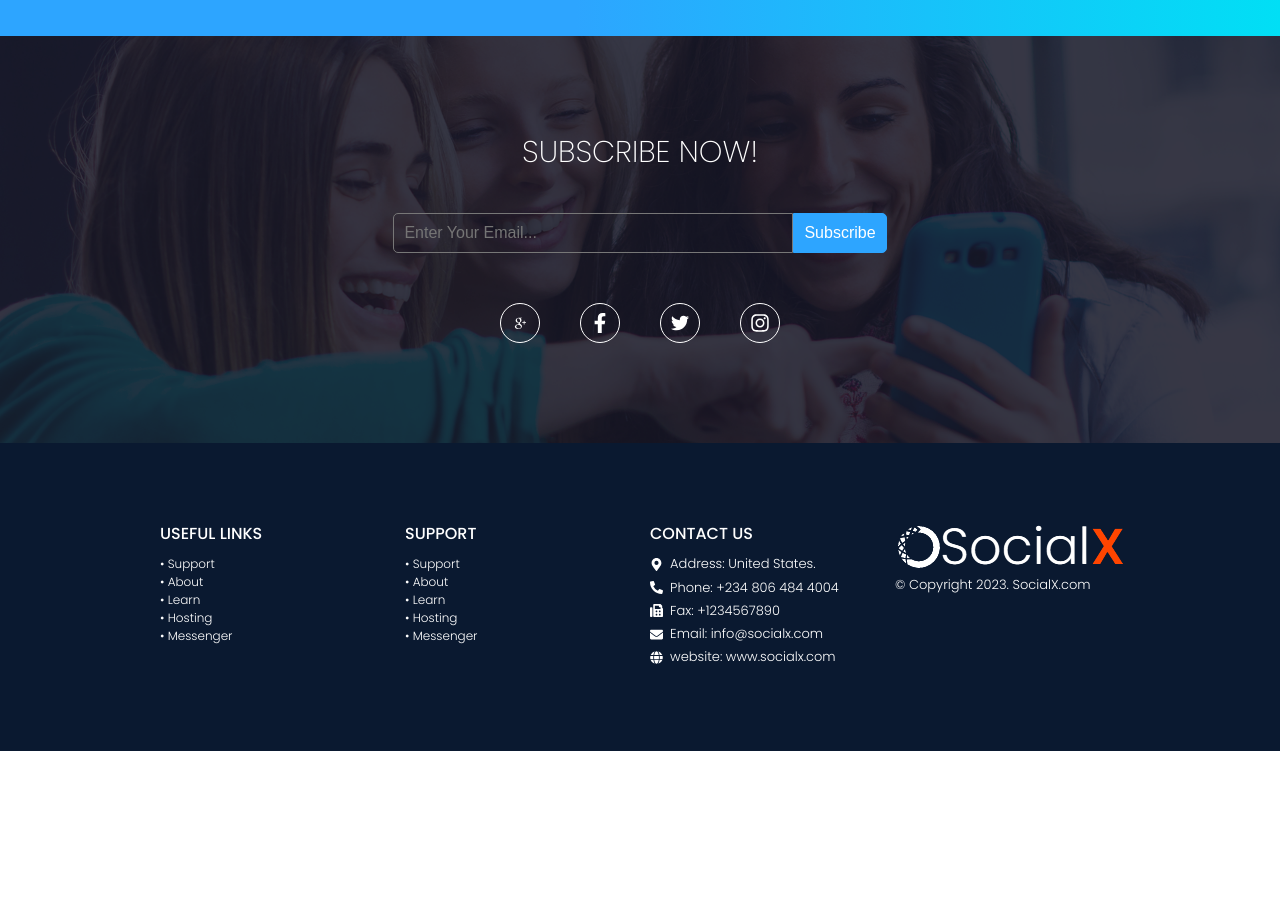
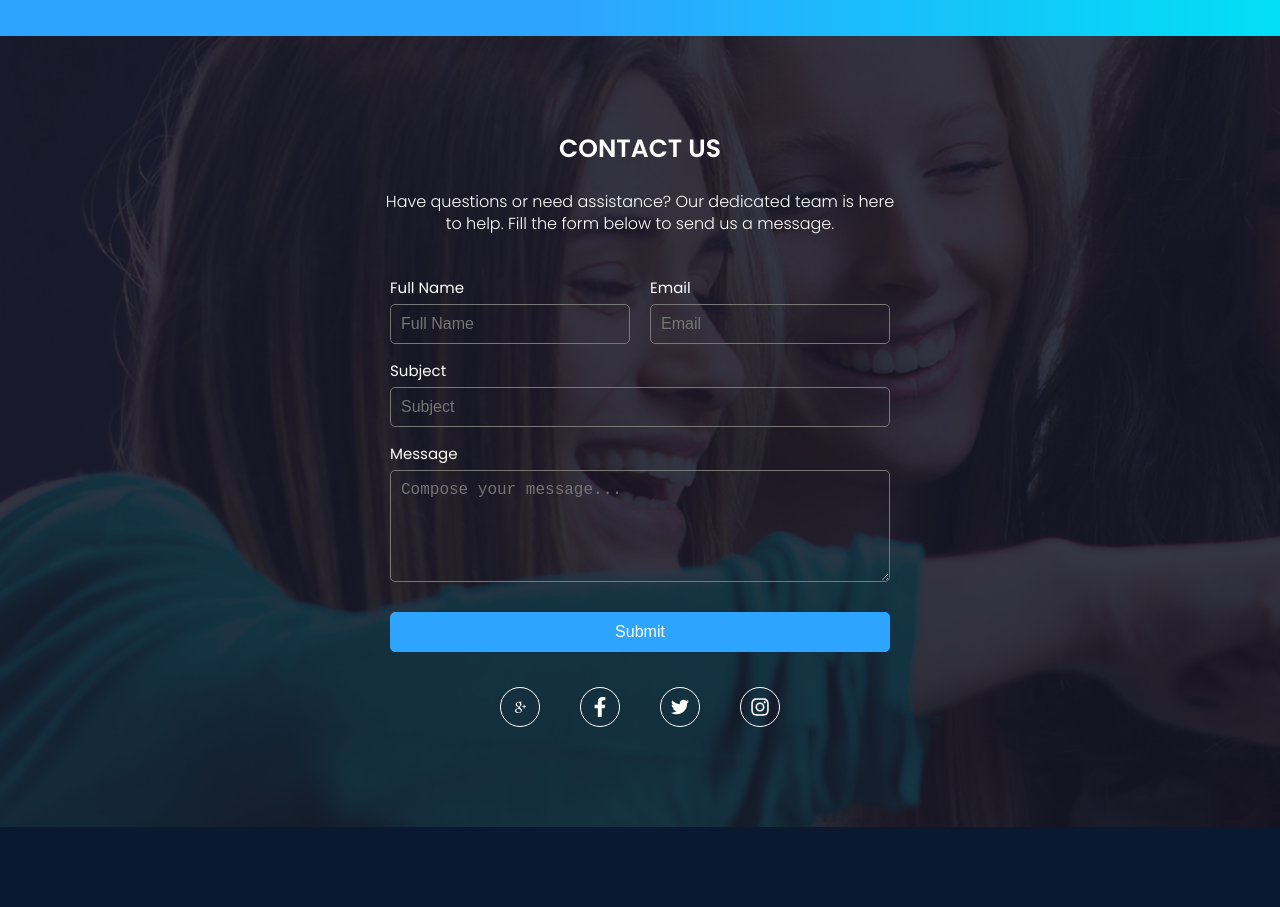
Before and after one commit to adex-badr18/grtp, a React (Vite) app: page / in a window 1280 px wide. Shown: the part 3160-4067 px from the top of the page. Before the commit the page ends 3911 px from the top, so only its background shows below. Built offline with nearby package versions, Linux system fonts and the light colour scheme.

Commit message:
refactor: Create contact form

```diff
--- a/src/components/subscribe/Subscribe.css
+++ b/src/components/subscribe/Subscribe.css
@@ -19,29 +19,51 @@ section#subscribe {
 form > * {
     width: 100%;
     max-width: 50rem;
-    margin: 3rem auto;
+    margin: 1.5rem auto;
+}
+
+.form-row {
+    display: flex;
+    align-items: center;
+    gap: 2rem;
+}
+
+.form-input label {
+    font-size: 1.5rem;
+    margin-bottom: 0.5rem;
+}
+
+.form-input {
+    display: flex;
+    flex-direction: column;
+    justify-content: flex-start;
+    align-items: flex-start;
+    width: 100%;
 }
 
 form input,
-form button {
+form button,
+form textarea {
     padding: 1rem;
     font-size: 1.6rem;
     color: #FFFFFF;
 }
 
-form input {
+form input,
+form textarea {
     background: transparent;
     border: 1px solid #777;
-    border-radius: 5px 0 0 5px;
+    border-radius: 5px;
     outline: none;
-    width: 80%;
+    width: 100%;
 }
 
 form button {
     background: var(--form-button);
     border: 1px solid var(--form-button);
-    border-radius: 0 5px 5px 0;
+    border-radius: 5px;
     font-weight: 500;
+    cursor: pointer;
 }
 
 .social-icons {
@@ -70,7 +92,8 @@ form button {
 }
 
 @media screen and (max-width: 600px) {
-    form input {
-        width: 60%;
+    .form-row {
+        flex-direction: column;
+        gap: 1.5rem;
     }
 }
--- a/src/components/subscribe/Subscribe.jsx
+++ b/src/components/subscribe/Subscribe.jsx
@@ -1,5 +1,5 @@
 import './Subscribe.css';
-import {TiSocialGooglePlus} from 'react-icons/ti';
+import { TiSocialGooglePlus } from 'react-icons/ti';
 import { FaFacebookF, FaTwitter, FaInstagram } from 'react-icons/fa';
 
 import { useEffect } from "react";
@@ -17,12 +17,33 @@ const Subscribe = () => {
     return (
         <section id='subscribe'>
             <div className="container subscribe" data-aos='zoom-in-left'>
-                <h2>Subscribe Now!</h2>
+                <div className="u-title">
+                    <h2>Contact Us</h2>
+                    <p className="u-text-small">Have questions or need assistance? Our dedicated team is here to help. Fill the form below to send us a message.</p>
+                </div>
                 <form action="">
-                    <div className="form-control">
-                        <input type="text" placeholder='Enter Your Email...' />
-                        <button>Subscribe</button>
+                    <div className="form-row">
+                        <div className="form-input">
+                            <label htmlFor="fullName">Full Name</label>
+                            <input type="text" id='fullName' name='fullName' placeholder='Full Name' />
+                        </div>
+                        <div className="form-input">
+                            <label htmlFor="email">Email</label>
+                            <input type="email" id='email' name='email' placeholder='Email' />
+                        </div>
                     </div>
+
+                    <div className="form-input">
+                        <label htmlFor="subject">Subject</label>
+                        <input type="text" id='subject' name='subject' placeholder='Subject' />
+                    </div>
+
+                    <div className="form-input">
+                        <label htmlFor="message">Message</label>
+                        <textarea name="message" id="message" rows="5" placeholder='Compose your message...'></textarea>
+                    </div>
+
+                    <button type='submit'>Submit</button>
                 </form>
 
                 <div className="social-icons">
```
